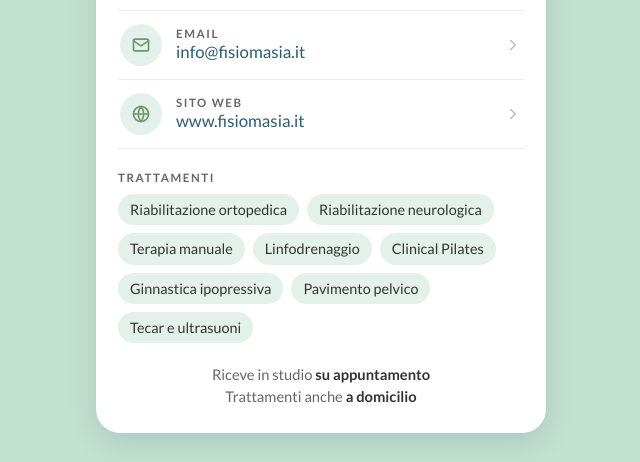
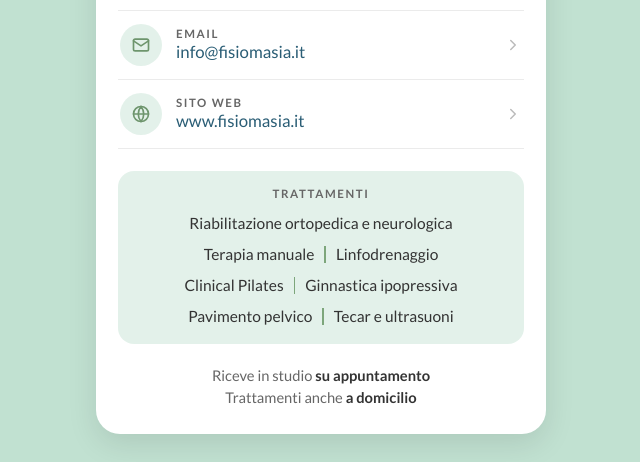
Before and after one commit to fabianamasia/contact, a plain HTML site: page landing.html in a window 1280 px wide. Shown: the part 560-1022 px from the top of the page, without its empty margins (319-959 px from the left). Drawn offline with Linux system fonts and the light colour scheme.

Commit message:
Trattamenti in righe da due con separatore, foto quadrata senza metadati
Co-Authored-By: Claude Fable 5.2 <noreply@anthropic.com>

```diff
--- a/landing.html
+++ b/landing.html
@@ -215,23 +215,49 @@
     .chev { flex: none; width: 18px; height: 18px; color: #bbb; }
 
     /* Trattamenti (gli stessi elencati sul biglietto) */
-    .services { margin-top: 22px; text-align: left; }
+    .services {
+      margin-top: 22px;
+      padding: 16px 10px 12px;
+      background: var(--salvia-tenue);
+      border-radius: 16px;
+      text-align: center;
+    }
     .services h2 {
-      margin: 0 0 10px;
+      margin: 0 0 8px;
       color: var(--grigio);
       font-size: 0.72rem;
       font-weight: 700;
       letter-spacing: 0.14em;
       text-transform: uppercase;
     }
-    .chips { display: flex; flex-wrap: wrap; gap: 8px; margin: 0; padding: 0; list-style: none; }
-    .chips li {
-      padding: 7px 12px;
-      border-radius: 999px;
-      background: var(--salvia-tenue);
+    /* Due trattamenti per riga, separati da una stanghetta (come sul biglietto) */
+    .tlist { margin: 0; padding: 0; list-style: none; }
+    .tlist li {
+      display: flex;
+      align-items: center;
+      justify-content: center;
+      padding: 5px 0;
       color: var(--testo);
-      font-size: 0.9rem;
-      line-height: 1.2;
+      font-size: 0.97rem;
+      line-height: 1.35;
+    }
+    .tlist .sep {
+      flex: none;
+      width: 1.5px;
+      height: 1.05em;
+      margin: 0 10px;
+      background: var(--verde);
+    }
+    /* Schermi stretti: una voce per riga, senza stanghette */
+    @media (max-width: 379px) {
+      h1 { font-size: 1.4rem; }
+      .tlist li { font-size: 0.9rem; }
+      .tlist .sep { margin: 0 8px; }
+    }
+    @media (max-width: 355px) {
+      .tlist li { flex-direction: column; padding: 0; }
+      .tlist li > span:not(.sep) { padding: 4px 0; }
+      .tlist .sep { display: none; }
     }
 
     .foot {
@@ -318,15 +344,11 @@
 
       <section class="services" aria-labelledby="tratt">
         <h2 id="tratt">Trattamenti</h2>
-        <ul class="chips">
-          <li>Riabilitazione ortopedica</li>
-          <li>Riabilitazione neurologica</li>
-          <li>Terapia manuale</li>
-          <li>Linfodrenaggio</li>
-          <li>Clinical Pilates</li>
-          <li>Ginnastica ipopressiva</li>
-          <li>Pavimento pelvico</li>
-          <li>Tecar e ultrasuoni</li>
+        <ul class="tlist">
+          <li><span>Riabilitazione ortopedica e neurologica</span></li>
+          <li><span>Terapia manuale</span><span class="sep" aria-hidden="true"></span><span>Linfodrenaggio</span></li>
+          <li><span>Clinical Pilates</span><span class="sep" aria-hidden="true"></span><span>Ginnastica ipopressiva</span></li>
+          <li><span>Pavimento pelvico</span><span class="sep" aria-hidden="true"></span><span>Tecar e ultrasuoni</span></li>
         </ul>
       </section>
 
```
Also changed, not shown: photo.jpg, 1 other file.
